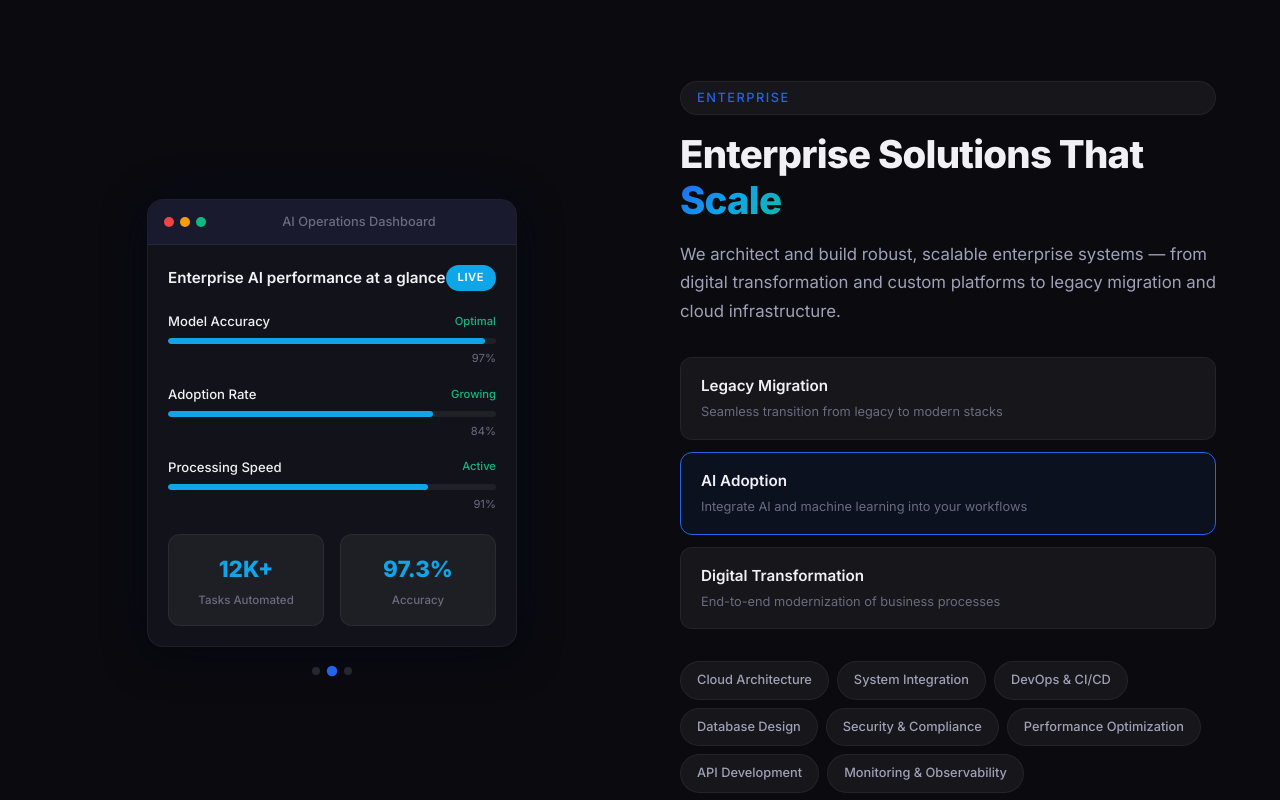
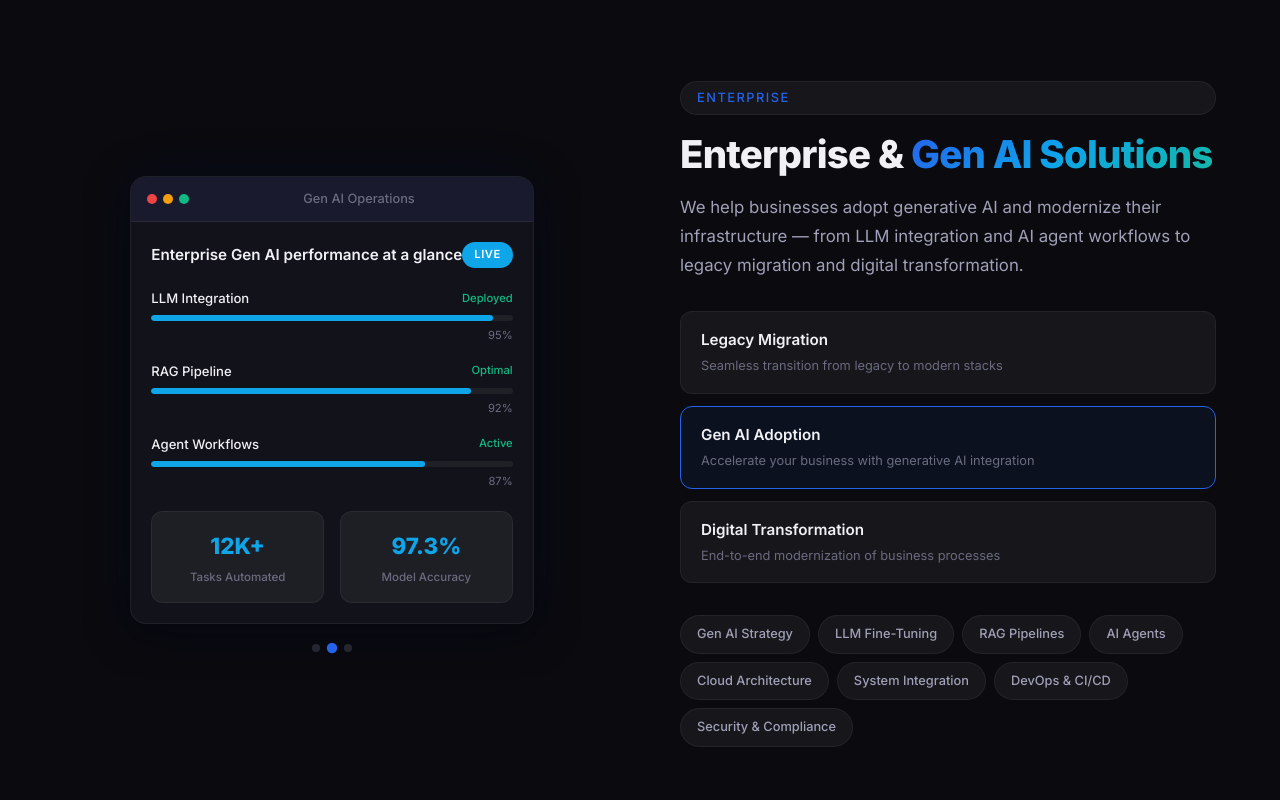
Before and after one commit to buildinbyte-dotcom/company-website, a Next.js app: page / in a window 1280 px wide. Shown: the part 4120-4920 px from the top of the page. Built offline with nearby package versions, Linux system fonts and the light colour scheme.

Commit message:
feat: make Gen AI adoption the core focus of Enterprise section

```diff
--- a/src/components/EnterpriseShowcase.tsx
+++ b/src/components/EnterpriseShowcase.tsx
@@ -22,18 +22,18 @@ const solutions = [
     accentColor: "#14b8a6",
   },
   {
-    name: "AI Adoption",
-    desc: "Integrate AI and machine learning into your workflows",
-    screenTitle: "AI Operations Dashboard",
-    screenSubtitle: "Enterprise AI performance at a glance",
+    name: "Gen AI Adoption",
+    desc: "Accelerate your business with generative AI integration",
+    screenTitle: "Gen AI Operations",
+    screenSubtitle: "Enterprise Gen AI performance at a glance",
     modules: [
-      { name: "Model Accuracy", status: "Optimal", progress: 97 },
-      { name: "Adoption Rate", status: "Growing", progress: 84 },
-      { name: "Processing Speed", status: "Active", progress: 91 },
+      { name: "LLM Integration", status: "Deployed", progress: 95 },
+      { name: "RAG Pipeline", status: "Optimal", progress: 92 },
+      { name: "Agent Workflows", status: "Active", progress: 87 },
     ],
     metrics: [
       { label: "Tasks Automated", value: "12K+" },
-      { label: "Accuracy", value: "97.3%" },
+      { label: "Model Accuracy", value: "97.3%" },
     ],
     accentColor: "#0ea5e9",
   },
@@ -56,14 +56,14 @@ const solutions = [
 ];
 
 const capabilities = [
+  { label: "Gen AI Strategy" },
+  { label: "LLM Fine-Tuning" },
+  { label: "RAG Pipelines" },
+  { label: "AI Agents" },
   { label: "Cloud Architecture" },
   { label: "System Integration" },
   { label: "DevOps & CI/CD" },
-  { label: "Database Design" },
   { label: "Security & Compliance" },
-  { label: "Performance Optimization" },
-  { label: "API Development" },
-  { label: "Monitoring & Observability" },
 ];
 
 export default function EnterpriseShowcase() {
@@ -196,13 +196,13 @@ export default function EnterpriseShowcase() {
         >
           <span className="section-label">Enterprise</span>
           <h2 className={styles.showcaseTitle}>
-            Enterprise Solutions That{" "}
-            <span className="gradient-text">Scale</span>
+            Enterprise &{" "}
+            <span className="gradient-text">Gen AI Solutions</span>
           </h2>
           <p className={styles.showcaseDesc}>
-            We architect and build robust, scalable enterprise systems — from
-            digital transformation and custom platforms to legacy migration and
-            cloud infrastructure.
+            We help businesses adopt generative AI and modernize their
+            infrastructure — from LLM integration and AI agent workflows to
+            legacy migration and digital transformation.
           </p>
 
           <div className={styles.solutionTabs}>
```
